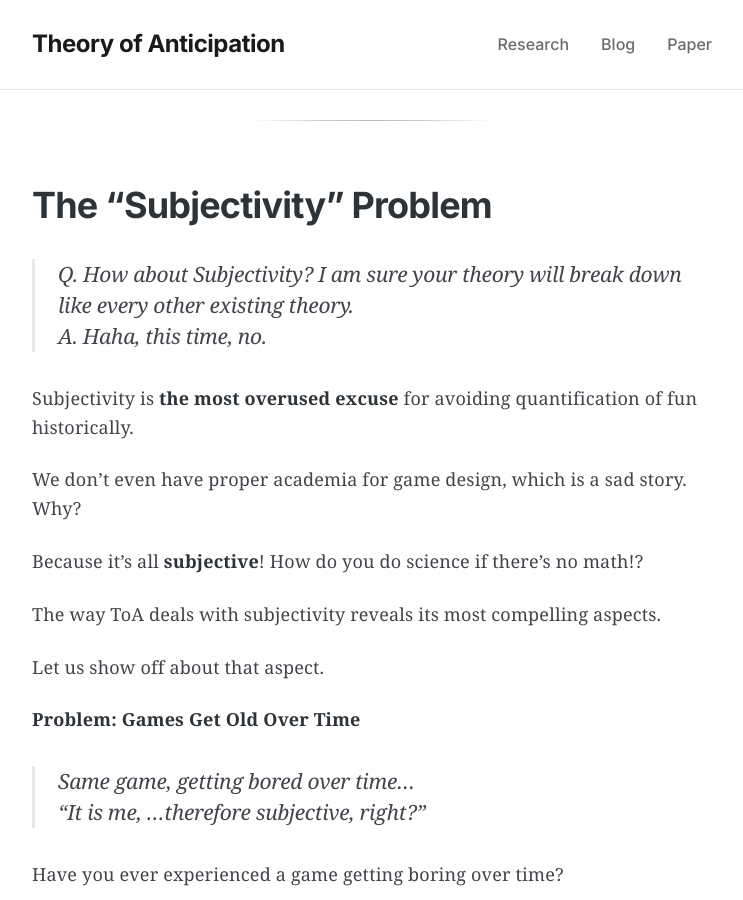
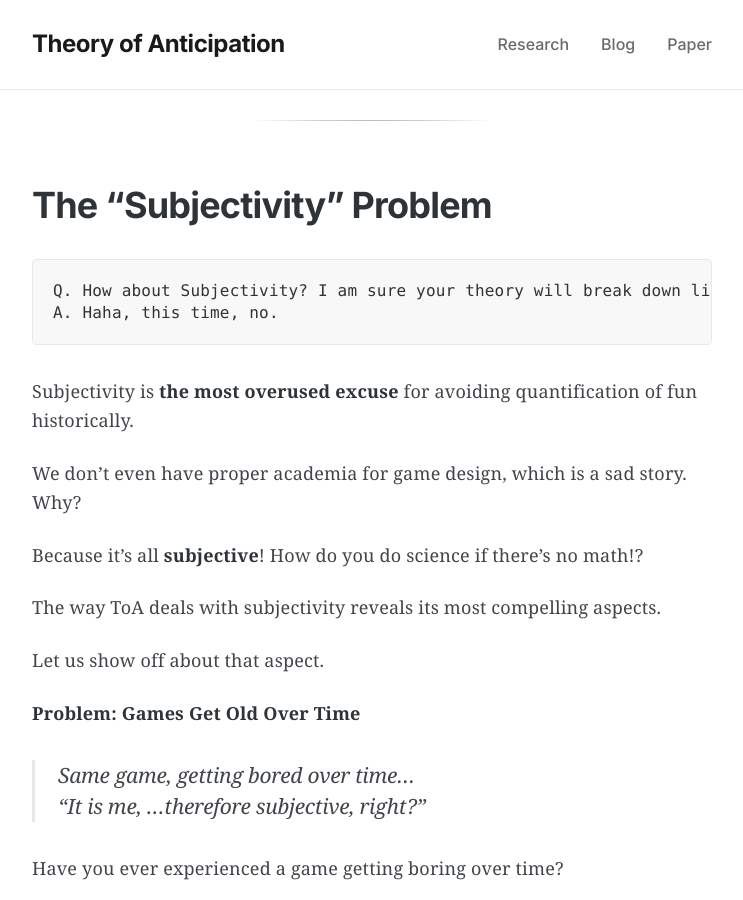
Before and after one commit to akalouis/akalouis.github.io, a Jekyll site: the page built from _posts/2025-06-28-can-you-mathematically-measure-fun-you-could-not-until-now.md, in a window 1280 px wide and 900 px high, scrolled down 10577 px. Shown: the whole window, without its empty margins (268-1011 px from the left). Built offline with Jekyll 4.4.1, drawn with Linux system fonts in a browser that asks for light colours; some web fonts are replaced.

````diff
--- a/_posts/2025-06-28-can-you-mathematically-measure-fun-you-could-not-until-now.md
+++ b/_posts/2025-06-28-can-you-mathematically-measure-fun-you-could-not-until-now.md
@@ -257,9 +257,10 @@ Hmm, I think it's getting a little boring. How about this?
 
 ## The "Subjectivity" Problem
 
-> Q. How about Subjectivity? I am sure your theory will break down like every other existing theory.
->
-> A. Haha, this time, no.
+```
+Q. How about Subjectivity? I am sure your theory will break down like every other existing theory.
+A. Haha, this time, no.
+```
 
 Subjectivity is **the most overused excuse** for avoiding quantification of fun historically.
 
````
